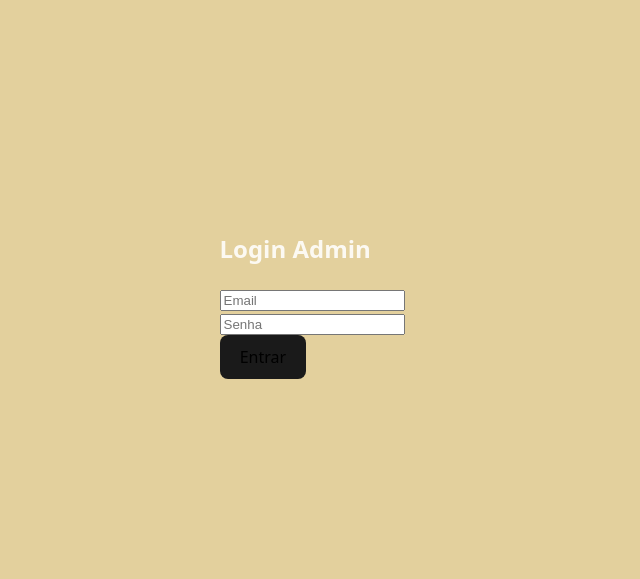
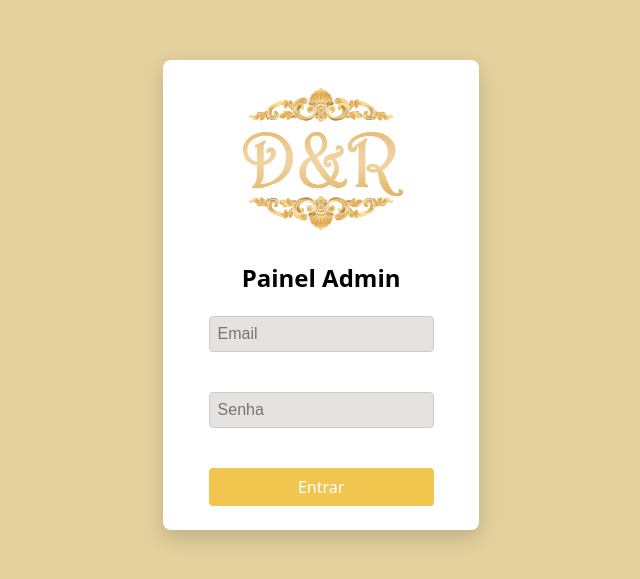
Before and after one commit to danielmm616/gestao_casamento_front, a React (Vite) app: page /admin/login in a window 1280 px wide. Shown: the part 105-684 px from the top of the page, without its empty margins (328-968 px from the left). Built offline with nearby package versions, Linux system fonts and the light colour scheme; what axios-retry would draw is missing.

Commit message:
Add AdminPanel and LoginPage styles for improved UI layout and design

```diff
--- /dev/null
+++ b/src/pages/Admin/AdminPanel.css
@@ -0,0 +1,62 @@
+.admin-panel {
+  width: 350px;
+  margin: 1.5rem auto;
+  background-color: #ffffff;
+  border-radius: 8px;
+  box-shadow: 0 8px 20px rgba(0, 0, 0, 0.15);
+  text-align: left;
+  color: #000;
+  min-width: 250px;
+  display: flex;
+  flex-direction: column;
+  align-items: center;
+}
+
+.admin-panel button {
+  background-color: #272622;
+  font-weight: bold;
+}
+
+.guest-list {
+  list-style: none;
+  width: 300px;
+}
+
+.guest-item {
+  display: flex;
+  justify-content: space-between;
+  align-items: center;
+  padding: 0.5rem 0;
+  border-bottom: 1px solid #eee;
+  margin-left: -30px;
+  margin-right: 10px;
+}
+
+.guest-actions {
+  display: flex;
+  gap: 0.3rem;
+}
+
+.guest-actions button {
+  font-size: 9px;
+  transition: background-color 0.3s ease;
+}
+
+.guest-actions button:hover {
+  background-color: #f2c64e;
+  color: white;
+  border-color: #f2c64e;
+}
+
+.admin-add-button {
+  display: flex;
+  align-items: center;
+  gap: 0.5rem;
+  transition: background-color 0.3s ease;
+}
+
+.admin-add-button:hover {
+  background-color: #f2c64e;
+  color: white;
+  border-color: #f2c64e;
+}
--- a/src/pages/Admin/AdminPanel.tsx
+++ b/src/pages/Admin/AdminPanel.tsx
@@ -3,6 +3,8 @@ import { useEffect, useState } from 'react';
 import { getGuests, deleteGuest } from '../../services/api';
 import { GuestFormModal } from '../../Components/GuestFormModal';
 import { ConfirmDeleteModal } from '../../Components/ConfirmDeleteModal';
+import { Eye, Pencil, Trash2, PlusCircle } from 'lucide-react';
+import './AdminPanel.css';
 
 export function AdminPanel() {
   const [guests, setGuests] = useState<any[]>([]);
@@ -11,6 +13,7 @@ export function AdminPanel() {
   const [editingGuest, setEditingGuest] = useState<any | null>(null);
   const [showDeleteModal, setShowDeleteModal] = useState(false);
   const [guestToDelete, setGuestToDelete] = useState<any | null>(null);
+  // const [viewGuest, setViewGuest] = useState<any | null>(null);
 
   useEffect(() => {
     loadGuests();
@@ -28,39 +31,72 @@ export function AdminPanel() {
   }
 
   return (
-    <div style={{ padding: 20 }}>
+    <div className="admin-panel">
+      <div style={{ width: '100%', textAlign: 'center' }}>
+        <img
+          className="guest-response-image"
+          src={'/src/assets/logo.png'}
+          alt={`logo.png`}
+          style={{
+            maxWidth: '90%',
+            maxHeight: '150px',
+            margin: '0 auto',
+            paddingTop: '1rem',
+          }}
+        />
+      </div>
+      <div className="admin-header">
         <h2>Painel do Admin</h2>
         <button
+          className="admin-add-button"
           onClick={() => {
             setEditingGuest(null);
             setShowModal(true);
           }}
         >
-        + Novo Convidado
+          <PlusCircle size={18} />
+          {'      '}Novo Convidado
         </button>
+      </div>
       {loading ? (
         <p>Carregando...</p>
       ) : (
-        <ul>
+        <ul className="guest-list">
           {guests.map((guest) => (
-            <li key={guest.id}>
-              {guest.title} ({guest.names.length} pessoas)
+            <li className="guest-item" key={guest.id}>
+              <div>
+                <strong>{guest.title}</strong> <br />
+                <small> ({guest.names.length} pessoa(s))</small>
+              </div>
+              <div className="guest-actions">
                 <button
+                  className="icon-button"
+                  title="Ver detalhes"
+                  onClick={() => alert(JSON.stringify(guest, null, 2))} // Substitua por modal futuramente
+                >
+                  <Eye size={15} />
+                </button>
+                <button
+                  className="icon-button"
+                  title="Editar"
                   onClick={() => {
                     setEditingGuest(guest);
                     setShowModal(true);
                   }}
                 >
-                Editar
+                  <Pencil size={15} />
                 </button>
                 <button
+                  className="icon-button"
+                  title="Excluir"
                   onClick={() => {
                     setGuestToDelete(guest);
                     setShowDeleteModal(true);
                   }}
                 >
-                Excluir
+                  <Trash2 size={15} />
                 </button>
+              </div>
             </li>
           ))}
         </ul>
--- /dev/null
+++ b/src/pages/Admin/LoginPage.css
@@ -0,0 +1,40 @@
+.login-page-container {
+  width: 90%;
+  max-width: 280px;
+  margin: 1.5rem auto;
+  background-color: #ffffff;
+  border-radius: 8px;
+  padding: 1.5rem;
+  box-shadow: 0 8px 20px rgba(0, 0, 0, 0.15);
+  text-align: left;
+  color: #000;
+  min-width: 250px;
+  display: flex;
+  flex-direction: column;
+  align-items: center;
+}
+
+.login-form {
+  display: flex;
+  flex-direction: column;
+}
+
+.login-form input {
+  margin-bottom: 1rem;
+  padding: 0.5rem;
+  font-size: 1rem;
+  border: 1px solid #ccc;
+  border-radius: 4px;
+  background-color: #e6e2df;
+  color: #333;
+}
+
+.login-form button {
+  padding: 0.5rem;
+  font-size: 1rem;
+  background-color: #f2c64e;
+  color: white;
+  border: none;
+  border-radius: 4px;
+  cursor: pointer;
+}
--- a/src/pages/Admin/LoginPage.tsx
+++ b/src/pages/Admin/LoginPage.tsx
@@ -1,6 +1,7 @@
 import { useState } from 'react';
 import { useNavigate } from 'react-router-dom';
 import { loginAdmin } from '../../services/api';
+import './LoginPage.css';
 
 export function LoginPage() {
   const [email, setEmail] = useState('');
@@ -21,9 +22,17 @@ export function LoginPage() {
   }
 
   return (
-    <div style={{ padding: 20 }}>
-      <h2>Login Admin</h2>
-      <form onSubmit={handleSubmit}>
+    <div className="login-page-container">
+      <div style={{ width: '100%', textAlign: 'center' }}>
+        <img
+          className="guest-response-image"
+          src={'/src/assets/logo.png'}
+          alt={`logo.png`}
+          style={{ maxWidth: '90%', maxHeight: '150px', margin: '0 auto' }}
+        />
+      </div>
+      <h2>Painel Admin</h2>
+      <form onSubmit={handleSubmit} className="login-form">
         <input
           type="email"
           value={email}
```
Lines whose indentation alone changed are shown as unchanged.
